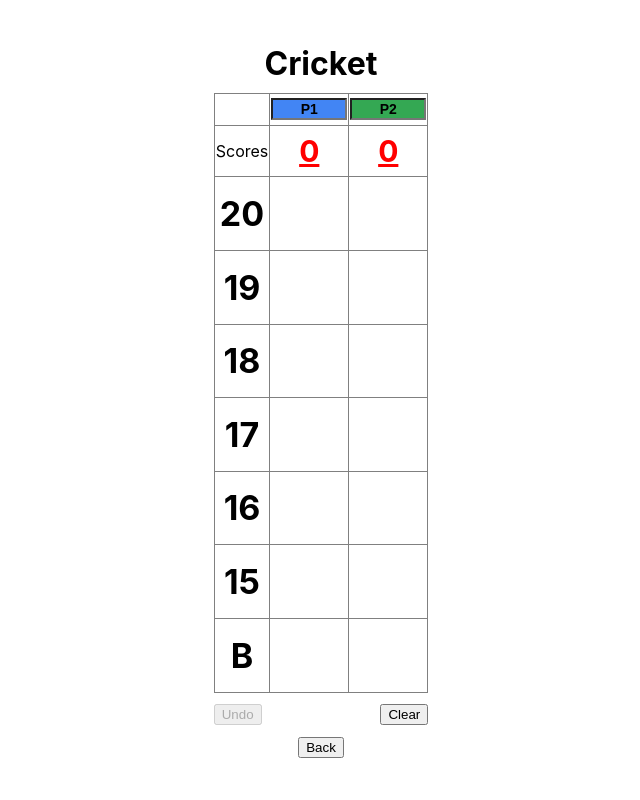
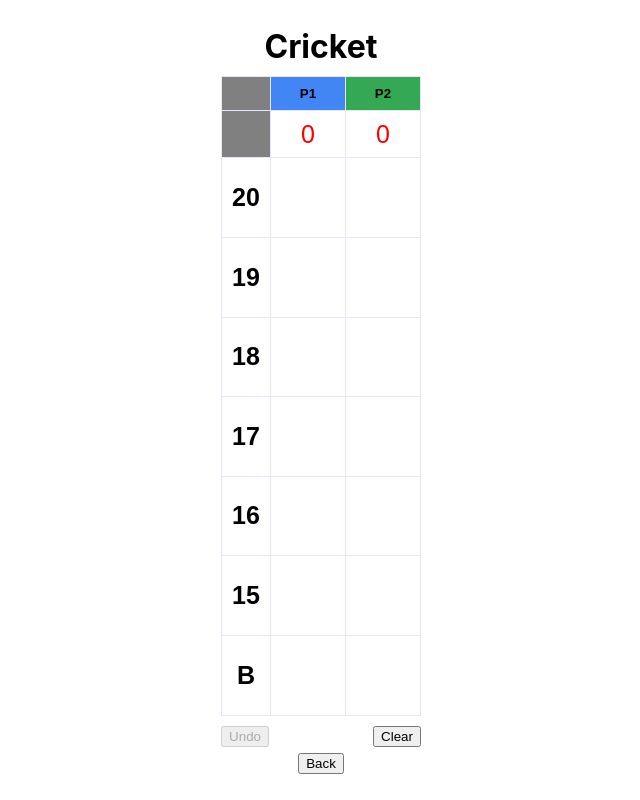
Before and after one commit to ameyaagrawal/darts-tracker, a React (Create React App) app: page / in a window 1280 px wide. Both pictures are taken after a click on the button "Confirm". Shown: the whole page, without its empty margins (319-959 px from the left). Built offline with nearby package versions, Linux system fonts and the light colour scheme.

Commit message:
update design with new colors, better spacing

```diff
--- a/src/App.css
+++ b/src/App.css
@@ -1,5 +1,5 @@
 h1 {
-  margin-top: 1px;
+  margin-top: 0px;
   margin-bottom: 10px;
 }
 
@@ -7,7 +7,6 @@ html, body {
   height: 100%;
   margin: 0;
   padding: 0;
-
 }
 
 .App {
@@ -25,10 +24,11 @@ html, body {
 }
 
 .tracker-table {
-  height: 75vh;
-  max-height: 75vh;
+  height: 80vh;
+  max-height: 80vh;
   border-collapse: collapse;
   text-align: center;
+  border-color: lavender;
 }
 
 .tracker-button {
@@ -70,8 +70,8 @@ html, body {
 .undo-clear-container {
   display: flex;
   justify-content: space-between;
-  margin-top: 11px;
-  margin-bottom: 11px;
+  margin-top: 10px;
+  margin-bottom: 5px;
 }
 
 .popup-window {
@@ -85,6 +85,11 @@ html, body {
   z-index: 1000;
 }
 
+.cricket-cell, .cricket-name-input, .dtw-cell, .dtw-name-input {
+  width: calc(85vh / var(--num-rows));
+  text-align: center;
+}
+
 .cricket-cell, .dtw-cell{
   position: relative;
   vertical-align: middle;
@@ -92,9 +97,12 @@ html, body {
   box-sizing: border-box;
 }
 
-.cricket-cell, .cricket-name-input, .dtw-cell, .dtw-name-input {
-  width: calc(85vh / var(--num-rows));
-  text-align: center;
+.cricket-name-input, .dtw-name-input {
+  height: 100%;
+  font-size: auto;
+  font-weight: bold;
+  border: 0px;
+  border-radius: 0px;
 }
 
 .dtw-score-input {
@@ -103,17 +111,19 @@ html, body {
   margin: 5px
 }
 
-.cricket-name-input, .dtw-name-input {
-  font-size: 14px;
-  font-weight: bold;
-}
-
 .cricket-scores, .dtw-scores {
-  font-size: 30px;
-  color: red; /* A light gray */
+  font-size: 25px;
+  font-family: sans-serif;
 }
 
 .cricket-targets, .dtw-targets {
-  font-size: 34px;
+  font-size: 25px;
+  font-family: sans-serif;
   font-weight: bold;
+  padding-left: 10px;
+  padding-right: 10px;
 }
+
+.dead {
+  background-color: gray;
+}
--- a/src/Cricket.js
+++ b/src/Cricket.js
@@ -18,10 +18,10 @@ function Cricket({ numPlayers, targets, playerNames, setPlayerNames, counts, set
               <tr key={rowIndex}>
                 {Array.from({ length: numPlayers + 1 }).map((_, colIndex) => {
                   if (rowIndex === 0 && colIndex === 0) {
-                    return <td key={colIndex}></td>;
+                    return <td key={colIndex} className='dead'></td>;
                   } else if (rowIndex === 0 && colIndex > 0) {
                     return (
-                      <td key={colIndex} className="cricket-names">
+                      <td key={colIndex} className="cricket-names" style={{ backgroundColor: colors[colIndex - 1] }}>
                         <input
                           type="text"
                           value={playerNames[colIndex - 1] || ''}
@@ -43,9 +43,7 @@ function Cricket({ numPlayers, targets, playerNames, setPlayerNames, counts, set
                     );
                   } else if (rowIndex === 1 && colIndex === 0) {
                     return (
-                      <td key={colIndex} className="cricket-scoress">
-                        Scores
-                      </td>
+                      <td key={colIndex} className="dead"></td>
                     );
                   } else if (rowIndex === 1) {
                     return (
@@ -53,8 +51,7 @@ function Cricket({ numPlayers, targets, playerNames, setPlayerNames, counts, set
                         key={colIndex}
                         className="cricket-scores"
                         style={{
-                          textDecoration: scores[colIndex - 1] === Math.min(...scores) ? 'underline' : 'none',
-                          fontWeight: scores[colIndex - 1] === Math.min(...scores) ? 'bold' : 'normal',
+                          color: scores[colIndex - 1] === Math.min(...scores) ? 'red' : 'black',
                         }}
                       >
                         {scores[colIndex - 1]}
--- a/src/DTW.js
+++ b/src/DTW.js
@@ -46,11 +46,10 @@ function DTW({ numPlayers, targets, playerNames, setPlayerNames, counts, setCoun
               <tr key={rowIndex}>
                 {Array.from({ length: numPlayers + 1 }).map((_, colIndex) => {
                   if (rowIndex === 0 && colIndex === 0) {
-                    return <td key={colIndex}></td>;
+                    return <td key={colIndex} className='dead'></td>;
                   } else if (rowIndex === 0 && colIndex >= 1) {
-                    // Editable text fields for the first row's last numPlayers columns
                     return (
-                      <td key={colIndex} className='dtw-names'>
+                      <td key={colIndex} className='dtw-names' style={{ backgroundColor: colors[colIndex - 1] }}>
                         <input
                           type="text"
                           value={playerNames[colIndex - 1]}
@@ -72,9 +71,7 @@ function DTW({ numPlayers, targets, playerNames, setPlayerNames, counts, setCoun
                     );
                   } else if (rowIndex === 1 && colIndex === 0) {
                     return (
-                      <td key={colIndex} className="dtw-scoress">
-                        Scores
-                      </td>
+                      <td key={colIndex} className="dead"></td>
                     );
                   } else if (rowIndex === 1) {
                     return (
@@ -82,8 +79,7 @@ function DTW({ numPlayers, targets, playerNames, setPlayerNames, counts, setCoun
                         key={colIndex}
                         className="cricket-scores"
                         style={{
-                          textDecoration: scores[colIndex - 1] === Math.min(...scores) ? 'underline' : 'none',
-                          fontWeight: scores[colIndex - 1] === Math.min(...scores) ? 'bold' : 'normal',
+                          color: scores[colIndex - 1] === Math.min(...scores) ? 'red' : 'black',
                         }}
                       >
                         {scores[colIndex - 1]}
```
